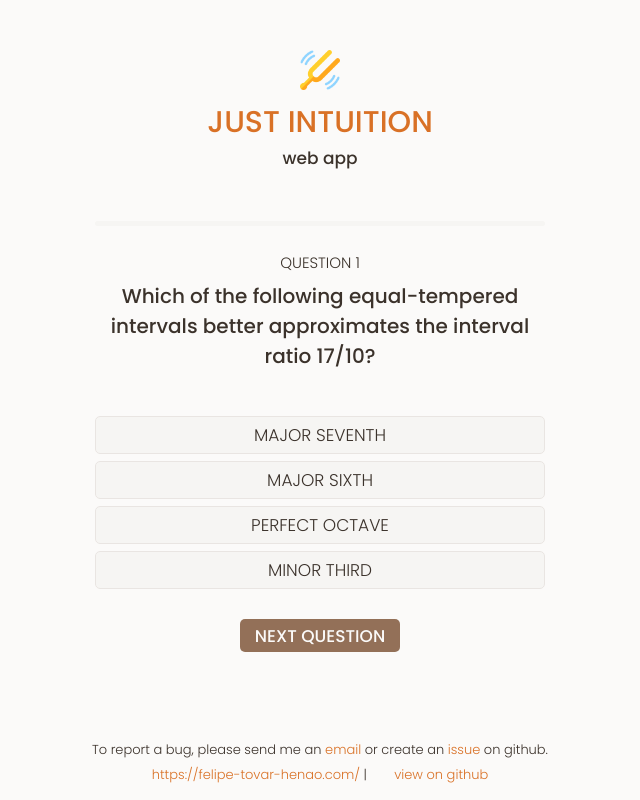
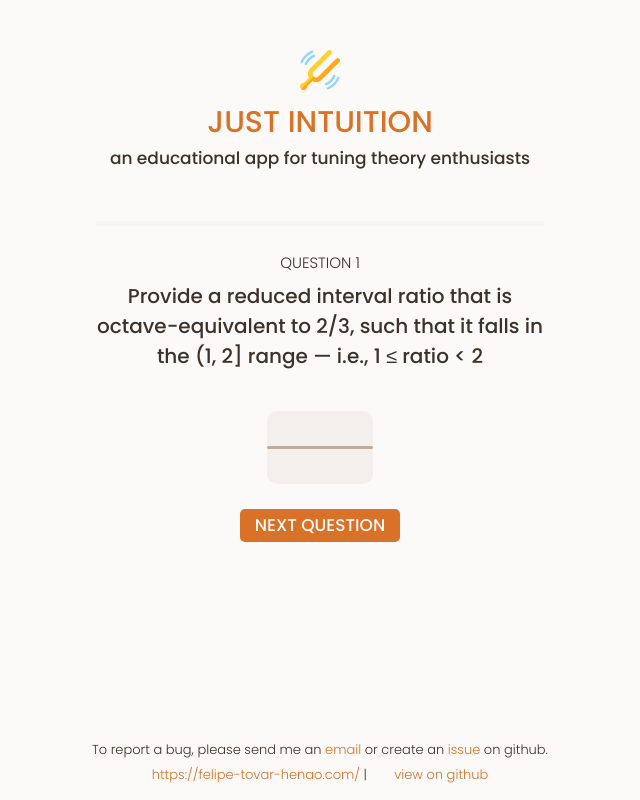
Before and after one commit to felipetovarhenao/just-intuition, a React (Vite) app: page / in a window 1280 px wide. Both pictures are taken after a click on the button "START NEW QUIZ". Shown: the whole page, without its empty margins (320-960 px from the left). Built offline with nearby package versions, Linux system fonts and the light colour scheme; some icons are missing.

Commit message:
Fix fractional answer and change app subtitle

```diff
--- a/src/App.scss
+++ b/src/App.scss
@@ -7,6 +7,7 @@
   .app__header {
     @include v-stack-c;
     @include v-pad($gap-xxl);
+    @include h-pad($gap-xl);
     @include t-mar($gap-xxl);
     .app__header__logo {
       @include b-pad($gap-lg);
--- a/src/App.tsx
+++ b/src/App.tsx
@@ -39,7 +39,7 @@ function App() {
       <div className="app__header">
         <Logo className="app__header__logo" />
         <h1 className="app__header__name">just intuition</h1>
-        <h2 className="app__header__subtitle">web app</h2>
+        <h2 className="app__header__subtitle">an educational app for tuning theory enthusiasts</h2>
       </div>
       <div className="app__container">
         {questions.length === 0 ? (
@@ -77,17 +77,6 @@ function App() {
             )}
           </div>
         )}
-        {/* {evaluation && (
-          <div>
-            <h2>quiz summary</h2>
-            <div>Final score: {Math.round(evaluation?.score * 100)}%</div>
-            <div>
-              {evaluation.summary.map((q, i) => (
-                <Question key={q.prompt} id={i} question={q} readonly />
-              ))}
-            </div>
-          </div>
-        )} */}
       </div>
       <footer className="app__footer">
         <span className="app__footer__text">
@@ -99,7 +88,7 @@ function App() {
             https://felipe-tovar-henao.com/
           </a>
           &nbsp;|&nbsp;
-          <a target="_blank" rel="noreferrer" href="https://github.com/felipetovarhenao/midi-improviser">
+          <a target="_blank" rel="noreferrer" href="https://github.com/felipetovarhenao/just-intonation">
             <Icon className="gh-icon" icon="mdi:github" /> view on github
           </a>
         </span>
--- a/src/components/FractionalAnswer/FractionalAnswer.scss
+++ b/src/components/FractionalAnswer/FractionalAnswer.scss
@@ -3,7 +3,7 @@
 .fractional-answer {
   @include v-stack;
   .fractional-answer__input {
-    // @include h-pad;
+    @include h-pad;
     font-size: $txt-lg;
     width: fit-content;
     text-align: center;
@@ -23,4 +23,7 @@
       border-bottom-right-radius: $radius;
     }
   }
+  .fractional-answer__hr {
+    width: 100%;
+  }
 }
--- a/src/components/FractionalAnswer/FractionalAnswer.tsx
+++ b/src/components/FractionalAnswer/FractionalAnswer.tsx
@@ -2,40 +2,54 @@ import "./FractionalAnswer.scss";
 import { useEffect, useState } from "react";
 import { useAppDispatch } from "../../redux/hooks";
 import { questionActions } from "../../redux/questionSlice";
+import FractionOp from "../../utils/FractionOp";
+import Hr from "../Hr/Hr";
 
 type FractionalAnswerProps = {
   id: number;
 };
 
 const FractionalAnswer = ({ id }: FractionalAnswerProps) => {
-  const [num, setNum] = useState<number>(0);
-  const [den, setDen] = useState<number>(1);
+  const [num, setNum] = useState("");
+  const [den, setDen] = useState("");
   const dispatch = useAppDispatch();
 
+  function validateInput(next: string, prev: string) {
+    if (!next) {
+      return next;
+    } else if (/^[0-9]{1,2}$/.test(next)) {
+      return next;
+    } else {
+      return prev;
+    }
+  }
+
   useEffect(() => {
-    if (den === 0) {
+    if (den === "0") {
       return;
     }
-    dispatch(questionActions.answer({ id, answer: `${num}/${den}` }));
+    const f = FractionOp.reduce({ n: Number(num), d: Number(den) });
+    dispatch(questionActions.answer({ id, answer: FractionOp.toString(f) }));
   }, [num, den]);
 
   return (
     <div className="fractional-answer">
       <input
         className="fractional-answer__input --numerator"
-        onChange={(e) => setNum(Number(e.target.value))}
+        onChange={(e) => setNum(validateInput(e.target.value, num))}
         value={num}
         type="number"
         min={0}
         max={99}
         step={1}
       />
+      <Hr className="fractional-answer__hr" />
       <input
         className="fractional-answer__input --denominator"
         onChange={(e) => {
           const x = Number(e.target.value);
           if (x > 0) {
-            setDen(Number(e.target.value));
+            setDen(validateInput(e.target.value, den));
           }
         }}
         value={den}
--- a/src/redux/questionSlice.ts
+++ b/src/redux/questionSlice.ts
@@ -29,7 +29,8 @@ const question = createSlice({
       state.questions = [];
       state.evaluation = undefined;
       const q = QuestionGen;
-      const callbacks = [q.closestInterval, q.comparison, q.normalForm, q.octaveEquivalence];
+      // const callbacks = [q.closestInterval, q.comparison, q.normalForm, q.octaveEquivalence];
+      const callbacks = [q.normalForm];
       for (let i = 0; i < action.payload; i += 1) {
         const cb = randomChoice(callbacks)!;
         state.questions.push(cb());
--- a/src/utils/FractionOp.ts
+++ b/src/utils/FractionOp.ts
@@ -74,17 +74,18 @@ export default class FractionOp {
 
   public static normalize(x: Fraction) {
     let i = 0;
+    const maxIter = 50;
     let y = { ...x };
     const isAbove = (f: Fraction) => this.gte(f, { n: 2, d: 1 });
     const isBelow = (f: Fraction) => this.lt(f, { n: 1, d: 1 });
-    while ((isAbove(y) || isBelow(y)) && i < 50) {
+    while ((isAbove(y) || isBelow(y)) && i < maxIter) {
       y = this.multiply(y, isAbove(y) ? { n: 1, d: 2 } : { n: 2, d: 1 });
       i += 1;
     }
     return this.reduce(y);
   }
 
-  public static decimalToFraction(decimal: number, acceptableDenominators: number[] = [...Array(20).keys()].map((_, i) => i + 1)): Fraction {
+  public static decimalToFraction(decimal: number, acceptableDenominators: number[] = [...Array(10).keys()].map((_, i) => i + 1)): Fraction {
     // check if decimal is negative
     const isNegative = decimal < 0;
 
```
